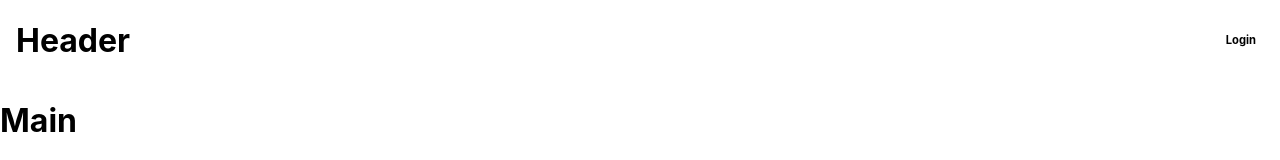
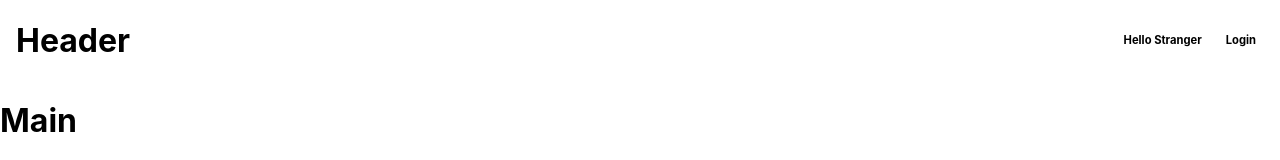
Before and after one commit to VernellMiller/sports-chat-frontend, a React (Create React App) app: page / in a window 1280 px wide. Shown: the top 160 px of the page. Built offline with nearby package versions, Linux system fonts and the light colour scheme; no server answers.

Commit message:
wip: adds greeting to visitors/users

```diff
--- a/src/components/Header.js
+++ b/src/components/Header.js
@@ -11,11 +11,16 @@ const Header = (props) => {
             <nav>
                 <ul>
                     {
-                        props.user ? <li onClick={ logOut }>Logout</li>
+                        props.user ?
+                        <>
+                            <li>Nice to see you, {props.user.displayName}</li>
+                            <li onClick={ logOut }>Logout</li>
+                        </>
                         :
-                        <li>
-                            <Link to="/landing">Login</Link>
-                        </li>
+                        <>
+                        <li>Hello Stranger</li>
+                        <li><Link to="/landing">Login</Link></li>
+                        </>
                     }
                 </ul>
             </nav>
```
